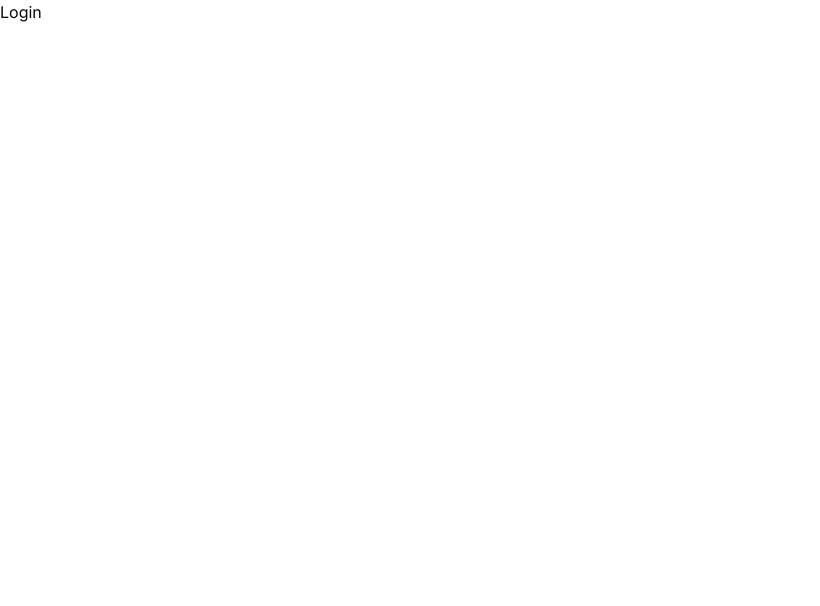
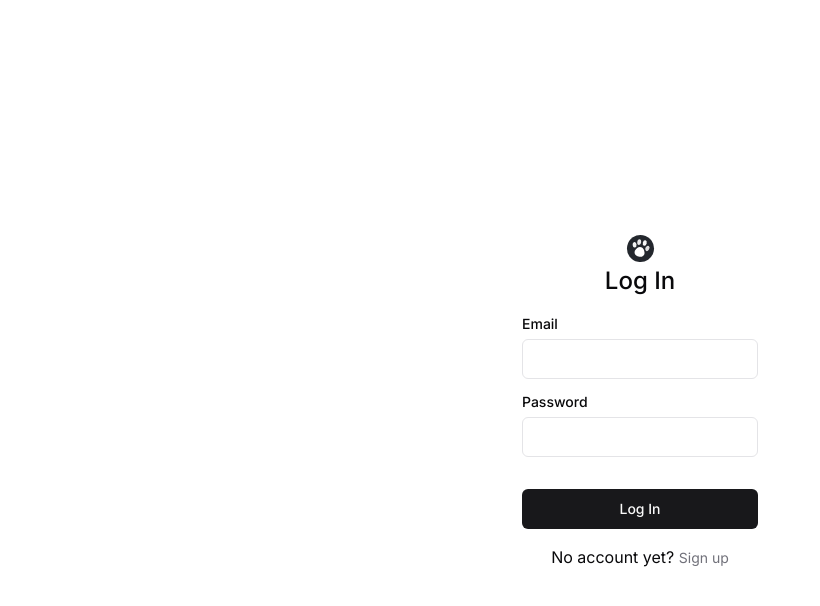
Before and after one commit to Dev-muse/pawtrack, a Next.js app: page /login in a window 1280 px wide. Shown: the top 606 px of the page, without its empty margins (0-820 px from the left). Built offline with nearby package versions, Linux system fonts and the light colour scheme.

Commit message:
finished setting up components for auth pages

```diff
--- /dev/null
+++ b/src/app/(auth)/layout.tsx
@@ -0,0 +1,13 @@
+import Logo from "@/components/logo";
+import React, { ReactNode } from "react";
+
+const layout = ({ children }: { children: ReactNode }) => {
+  return (
+    <div className="flex flex-col min-h-screen items-center justify-center px-4">
+      <Logo />
+      {children}
+    </div>
+  );
+};
+
+export default layout;
--- a/src/app/(auth)/login/page.tsx
+++ b/src/app/(auth)/login/page.tsx
@@ -1,9 +1,18 @@
-import React from 'react'
+import AuthForm from "@/components/AuthForm";
+import H1 from "@/components/Heading";
+import Link from "next/link";
+import React from "react";
 
 const Login = () => {
   return (
-    <div>Login</div>
-  )
-}
+    <main className=" ">
+      <H1 className="mb-5 text-center">Log In</H1>
+      <AuthForm />
+      <p className="text-center ">
+        No account yet? <Link className="text-sm text-zinc-500" href={'/signup'}>Sign up</Link>
+      </p>
+    </main>
+  );
+};
 
-export default Login
+export default Login;
--- a/src/app/(auth)/signup/page.tsx
+++ b/src/app/(auth)/signup/page.tsx
@@ -1,9 +1,18 @@
-import React from 'react'
+import AuthForm from "@/components/AuthForm";
+import H1 from "@/components/Heading";
+import Link from "next/link";
+import React from "react";
 
-const Signup = () => {
+const SignUp = () => {
   return (
-    <div>Signup</div>
-  )
-}
+    <main className=" ">
+      <H1 className="mb-5 text-center">Sign Up</H1>
+      <AuthForm />
+      <p className="text-center ">
+        Already have an account? <Link className="text-sm text-zinc-500" href={'/login'}>Login</Link>
+      </p>
+    </main>
+  );
+};
 
-export default Signup
+export default SignUp;
--- /dev/null
+++ b/src/components/AuthForm.tsx
@@ -0,0 +1,24 @@
+import React from 'react'
+import { Label } from './ui/label'
+import { Input } from './ui/input'
+import { Button } from './ui/button'
+
+const AuthForm = () => {
+  return (
+    <form>
+      <div className='flex flex-col gap-2 mb-4'>
+        <Label htmlFor='Email'>Email</Label>
+        <Input id='Email' type='email' />
+      </div>
+      <div className='flex flex-col gap-2 mb-4'>
+        <Label htmlFor='Password'>Password</Label>
+        <Input id='Password' type='password' />
+      </div>
+
+      <Button className='my-4 w-full'>Log In</Button>
+
+    </form>
+  )
+}
+
+export default AuthForm
```
